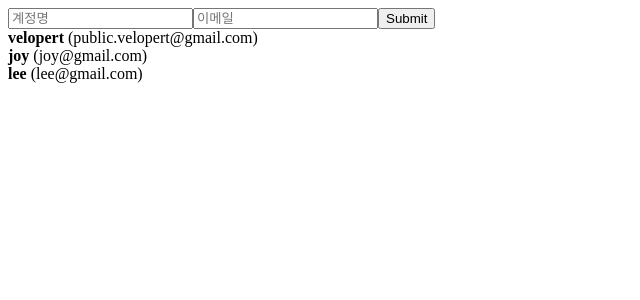
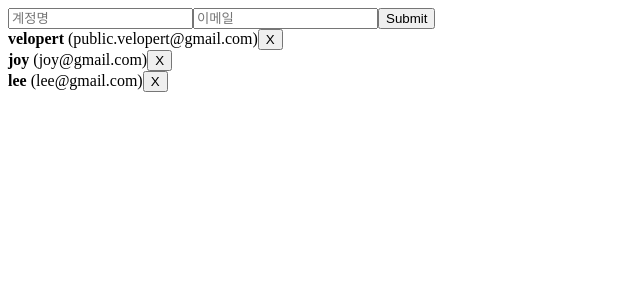
Before and after one commit to joyact/react-study, a React (Create React App) app: page / in a window 1280 px wide. Shown: the top 300 px of the page, without its empty margins (0-640 px from the left). Built offline with nearby package versions, Linux system fonts and the light colour scheme.

Commit message:
14. 배열에 항목 제거하기

```diff
--- a/src/App.js
+++ b/src/App.js
@@ -61,6 +61,10 @@ function App() {
     nextId.current += 1;
   };
 
+  const handleRemove = (id) => {
+    setList(list.filter((user) => user.id !== id));
+  };
+
   return (
     <>
       <NewUser
@@ -69,7 +73,7 @@ function App() {
         onChange={handleChange}
         onCreate={handleCreate}
       />
-      <UserList list={list} />
+      <UserList list={list} onRemove={handleRemove} />
     </>
   );
 }
--- a/src/components/UserList.js
+++ b/src/components/UserList.js
@@ -1,18 +1,20 @@
 import React from 'react';
 
-function User({ user }) {
+function User({ user, onRemove }) {
+  const { username, email, id } = user;
   return (
     <div>
-      <b>{user.username}</b> <span>({user.email})</span>
+      <b>{username}</b> <span>({email})</span>
+      <button onClick={() => onRemove(id)}>X</button>
     </div>
   );
 }
 
-function UserList({ list }) {
+function UserList({ list, onRemove }) {
   return (
     <div>
       {list.map((user) => (
-        <User user={user} key={user.id} />
+        <User user={user} key={user.id} onRemove={onRemove} />
       ))}
     </div>
   );
```
